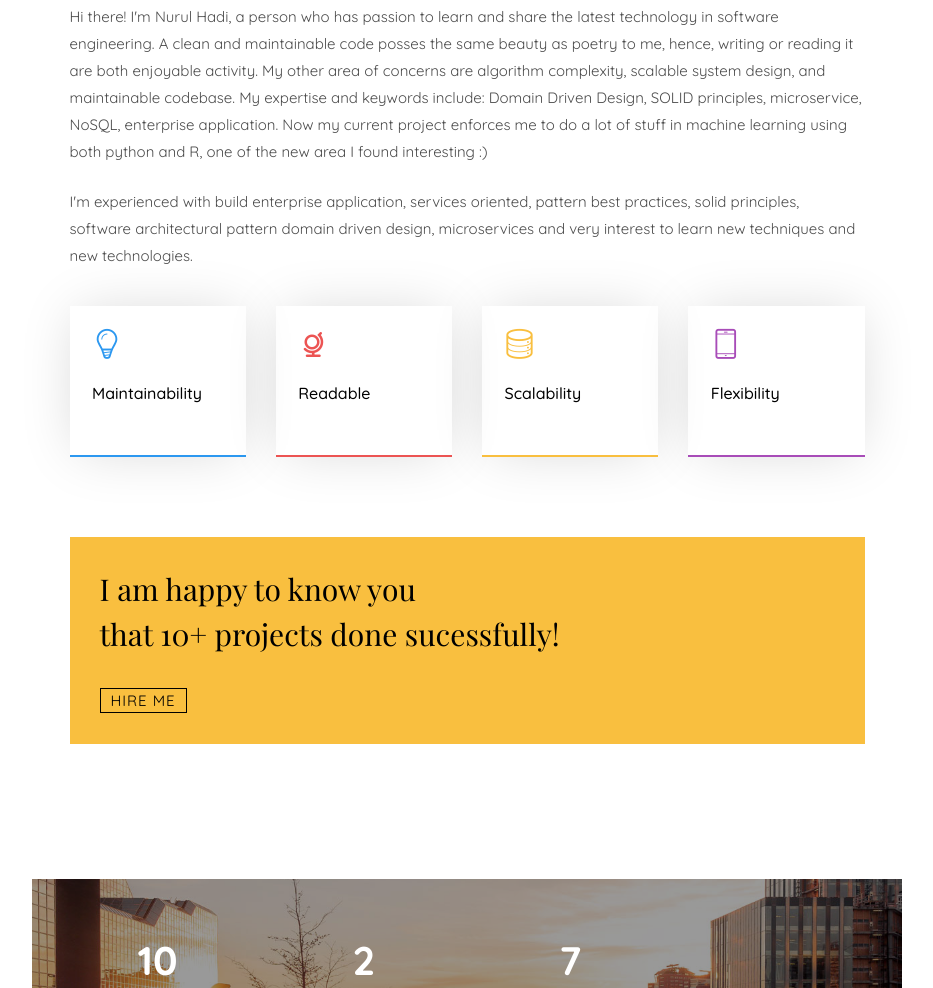
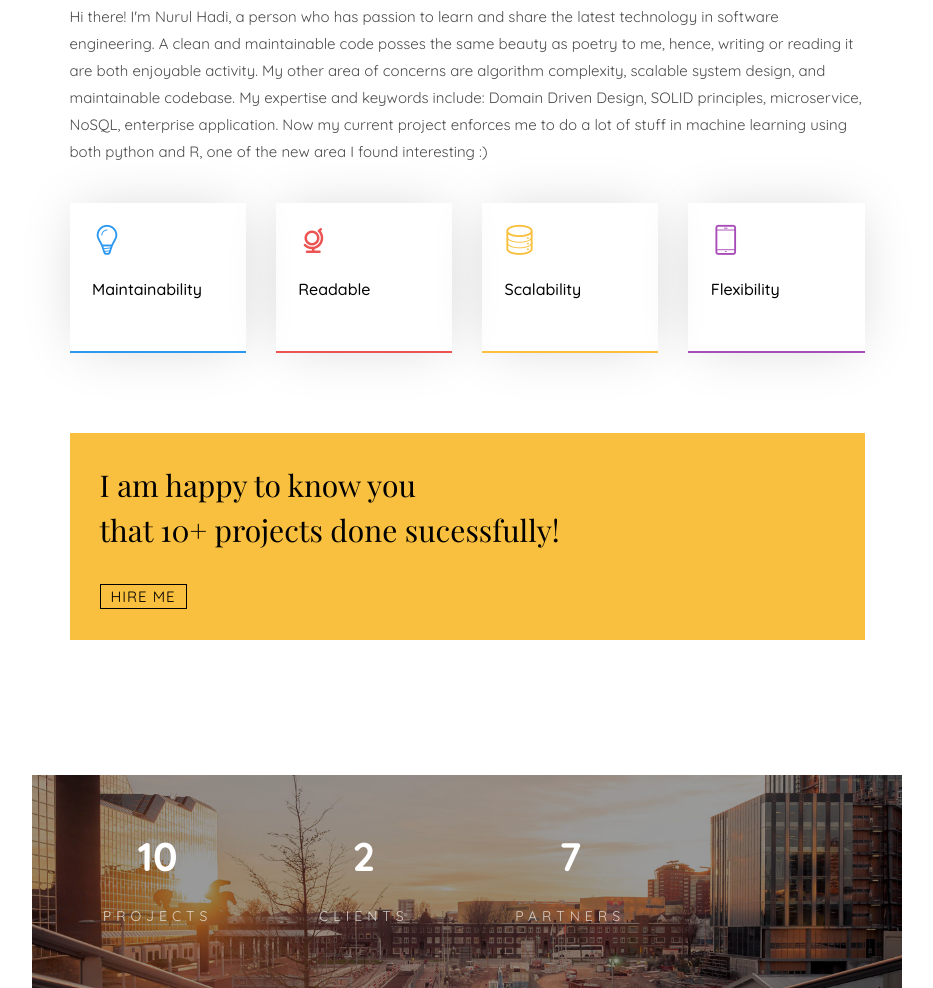
Before and after one commit to NHadi/profile, a plain HTML site: page index.html in a window 1280 px wide. Shown: the part 1144-2132 px from the top of the page, without its empty margins (323-1256 px from the left). Drawn offline with nearby package versions, Linux system fonts and the light colour scheme; files whose address does not match are found by name; a web font is replaced by a local one.

Commit message:
Update index.html

```diff
--- a/index.html
+++ b/index.html
@@ -142,9 +142,6 @@ Copyright &copy;<script>document.write(new Date().getFullYear());</script> All r
 										<h2 class="colorlib-heading">Who Am I?</h2>
                                         <p>
                                             Hi there! I'm Nurul Hadi, a person who has passion to learn and share the latest technology in software engineering. A clean and maintainable code posses the same beauty as poetry to me, hence, writing or reading it are both enjoyable activity. My other area of concerns are algorithm complexity, scalable system design, and maintainable codebase. My expertise and keywords include: Domain Driven Design, SOLID principles, microservice, NoSQL, enterprise application. Now my current project enforces me to do a lot of stuff in machine learning using both python and R, one of the new area I found interesting :)
-                                        </p>
-                                        <p>
-                                            I'm experienced with build enterprise application, services oriented, pattern best practices, solid principles, software architectural pattern domain driven design, microservices and very interest to learn new techniques and new technologies.
                                         </p>
 									</div>
 								</div>
```
